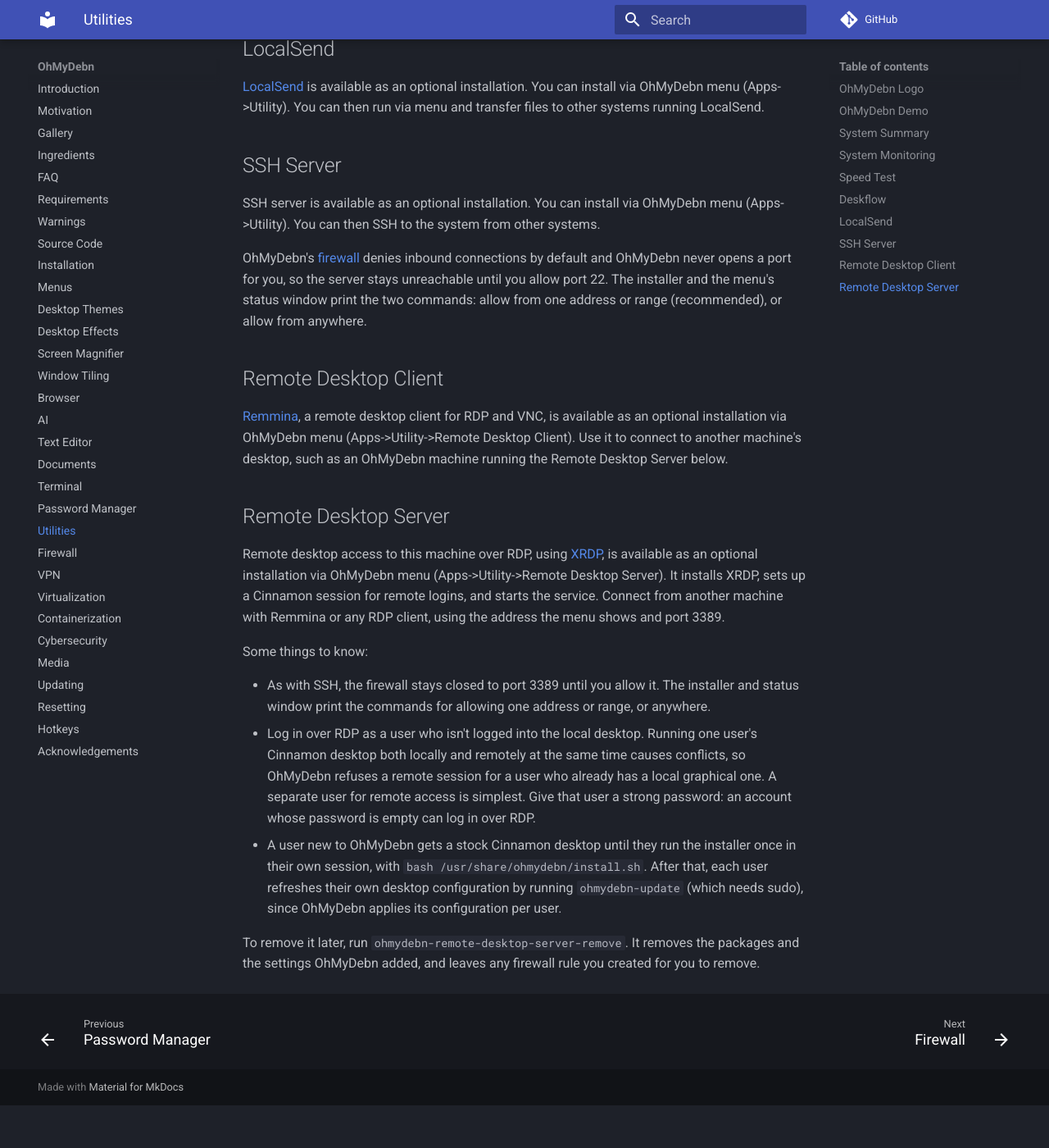
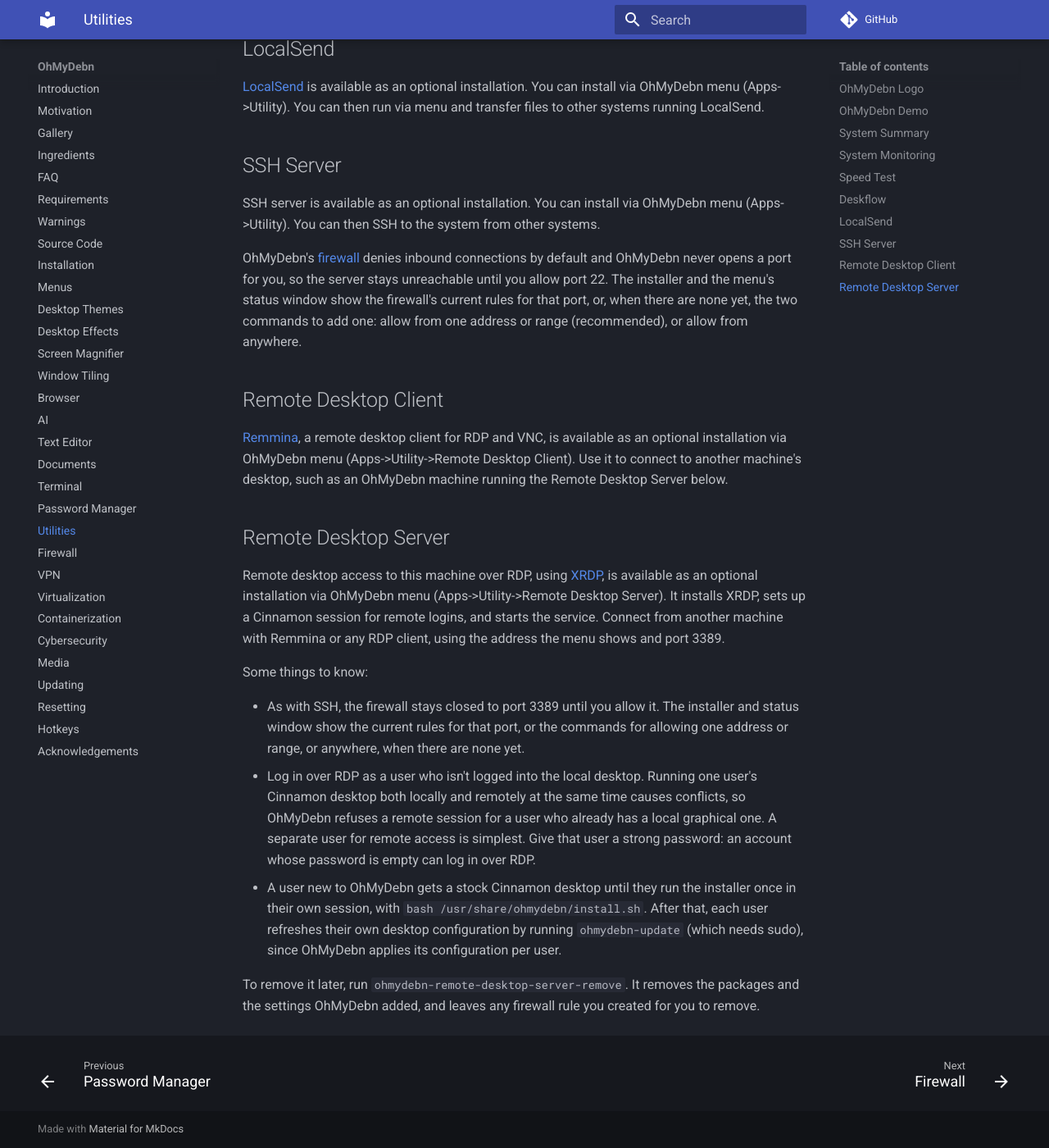
Before and after one commit to dougburks/ohmydebn-docs, an MkDocs documentation site: the page built from docs/utilities.md, in a window 1280 px wide and 1400 px high, scrolled down 3514 px. Shown: the whole window at 82% size. Built offline with MkDocs 1.6.1 and Material for MkDocs 9.7.7, drawn with Linux system fonts in a browser that asks for light colours; comment, search, counter and statistics services are not loaded; before the commit the page ends 4862 px from its top, so only the background shows below that.

Commit message:
Docs: the firewall guidance now shows the port's live rules

```diff
--- a/docs/utilities.md
+++ b/docs/utilities.md
@@ -42,7 +42,7 @@
 
 SSH server is available as an optional installation. You can install via OhMyDebn menu (Apps->Utility). You can then SSH to the system from other systems.
 
-OhMyDebn's [firewall](firewall.md) denies inbound connections by default and OhMyDebn never opens a port for you, so the server stays unreachable until you allow port 22. The installer and the menu's status window print the two commands: allow from one address or range (recommended), or allow from anywhere.
+OhMyDebn's [firewall](firewall.md) denies inbound connections by default and OhMyDebn never opens a port for you, so the server stays unreachable until you allow port 22. The installer and the menu's status window show the firewall's current rules for that port, or, when there are none yet, the two commands to add one: allow from one address or range (recommended), or allow from anywhere.
 
 ## Remote Desktop Client
 
@@ -54,7 +54,7 @@
 
 Some things to know:
 
-- As with SSH, the firewall stays closed to port 3389 until you allow it. The installer and status window print the commands for allowing one address or range, or anywhere.
+- As with SSH, the firewall stays closed to port 3389 until you allow it. The installer and status window show the current rules for that port, or the commands for allowing one address or range, or anywhere, when there are none yet.
 - Log in over RDP as a user who isn't logged into the local desktop. Running one user's Cinnamon desktop both locally and remotely at the same time causes conflicts, so OhMyDebn refuses a remote session for a user who already has a local graphical one. A separate user for remote access is simplest. Give that user a strong password: an account whose password is empty can log in over RDP.
 - A user new to OhMyDebn gets a stock Cinnamon desktop until they run the installer once in their own session, with `bash /usr/share/ohmydebn/install.sh`. After that, each user refreshes their own desktop configuration by running `ohmydebn-update` (which needs sudo), since OhMyDebn applies its configuration per user.
 
```
